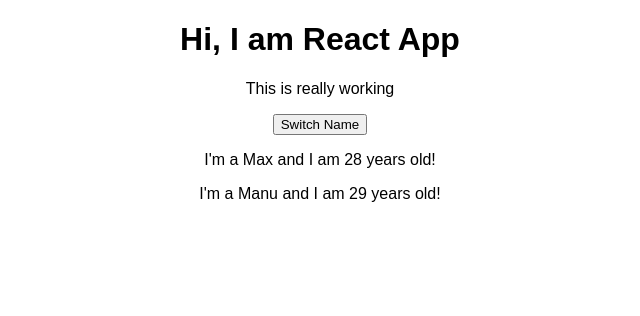
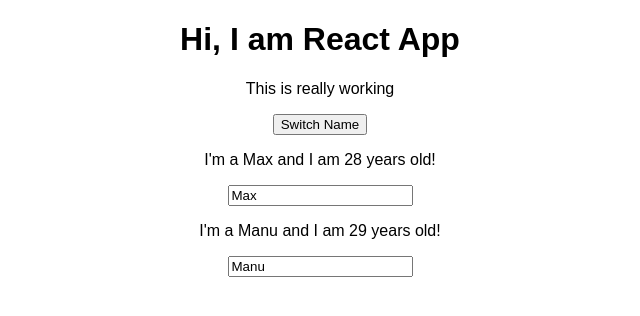
Before and after one commit to derek-zhan/React, a React (Create React App) app: page / in a window 1280 px wide. Shown: the top 316 px of the page, without its empty margins (320-960 px from the left). Built offline with nearby package versions, Linux system fonts and the light colour scheme.

Commit message:
Adding two way binding

```diff
--- a/src/App.js
+++ b/src/App.js
@@ -10,10 +10,19 @@
     ]
   }
 
-  switchNameHandler = () => {
+  switchNameHandler = (newName) => {
     this.setState({
       persons: [
-        {name: 'Maximilian', age: 28},
+        {name: newName, age: 28},
+        {name: 'Manu', age: 29}
+      ]
+    })
+  }
+
+  nameChangeHandler = (event) => {
+    this.setState({
+      persons: [
+        {name: event.target.value, age: 28},
         {name: 'Manu', age: 29}
       ]
     })
@@ -24,8 +33,12 @@
       <div className="App">
         <h1> Hi, I am React App</h1>
         <p>This is really working</p>
-        <button onClick={this.switchNameHandler}>Switch Name</button>
-        <Person name={this.state.persons[0].name} age={this.state.persons[0].age} />
+        <button onClick={() => this.switchNameHandler('Derek')}>Switch Name</button>
+        <Person
+          name={this.state.persons[0].name}
+          age={this.state.persons[0].age}
+          click={this.switchNameHandler.bind(this, 'Maxi')}
+          change={this.nameChangeHandler} />
         <Person name={this.state.persons[1].name} age={this.state.persons[1].age} />
 
 
--- a/src/Person/Person.js
+++ b/src/Person/Person.js
@@ -3,8 +3,9 @@
 const person = (props) => {
     return(
         <div>
-            <p>I'm a {props.name} and I am {props.age} years old!</p>
+            <p onClick={props.click}>I'm a {props.name} and I am {props.age} years old!</p>
             <p>{props.children}</p>
+            <input type="text" onChange={props.change} value={props.name} />
         </div>
     )
 }
```
